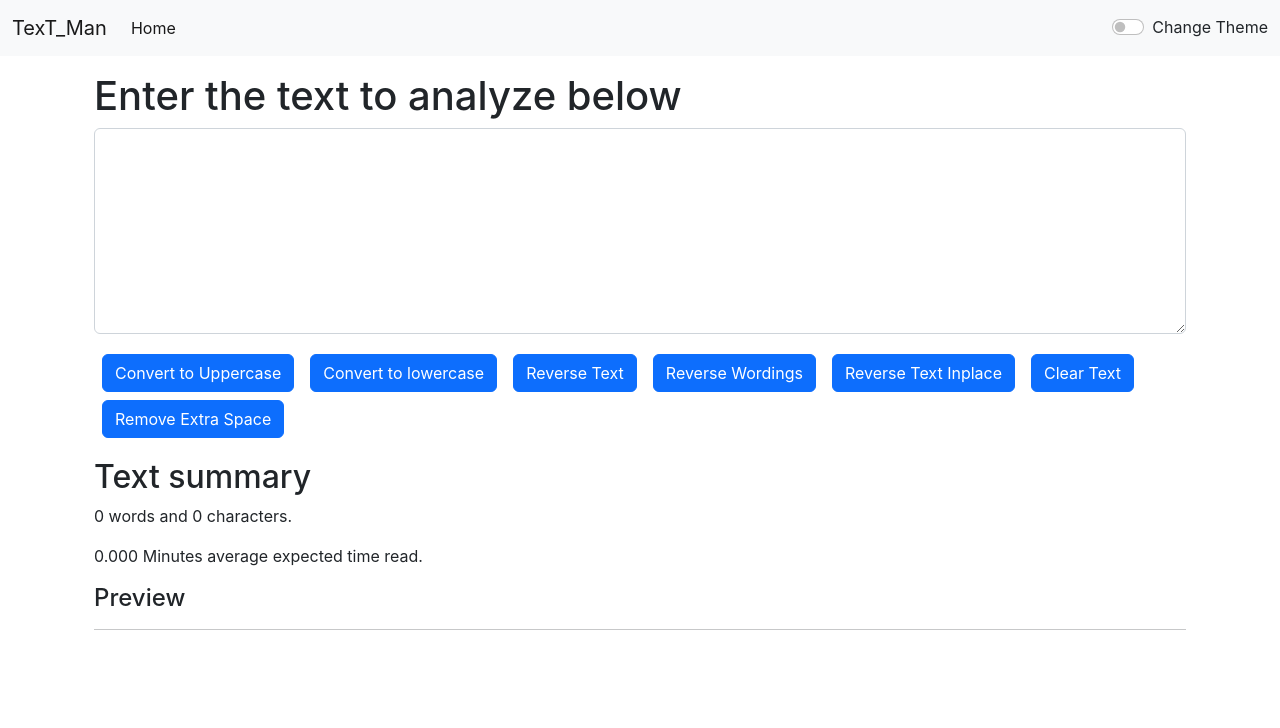
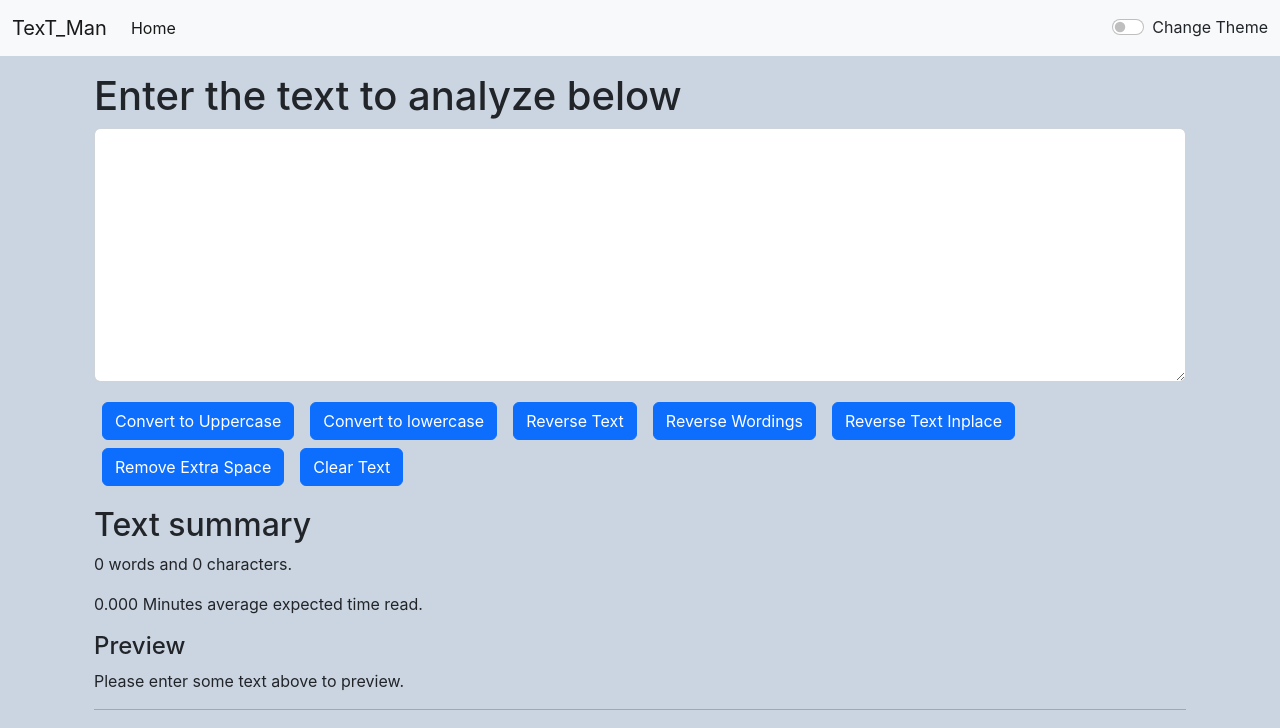
Before and after one commit to AmanChaturvedi24/TexT_Man, a React (Create React App) app in the folder my-app/: page / in a window 1280 px wide. Shown: the top 728 px of the page. Built offline with nearby package versions, Linux system fonts and the light colour scheme.

Commit message:
dark theme added

```diff
--- a/my-app/public/index.html
+++ b/my-app/public/index.html
@@ -16,9 +16,9 @@
 
     <title>React App</title>
   </head>
-  <body>
+  <body style = " background-color: #cbd5e1;">
     <div id="root"></div>
 
     <script src="https://cdn.jsdelivr.net/npm/bootstrap@5.2.2/dist/js/bootstrap.bundle.min.js" integrity="sha384-OERcA2EqjJCMA+/3y+gxIOqMEjwtxJY7qPCqsdltbNJuaOe923+mo//f6V8Qbsw3" crossorigin="anonymous"></script>
-  </body>
+  </bodystyle>
 </html>
--- a/my-app/src/App.js
+++ b/my-app/src/App.js
@@ -1,23 +1,28 @@
-import './App.css';
-import React, { useState } from 'react';
+import "./App.css";
+import React, { useState } from "react";
 
-import Textbox from './components/Textbox';
-import Navbar from './components/Navbar';
+import Textbox from "./components/Textbox";
+import Navbar from "./components/Navbar";
 function App() {
   const [mood, setmood] = useState("light");
-  const toggleHandle=()=>{
-    if(mood==="light")
-    setmood("dark")
-    else
-    setmood("light")
-  }
+
+  const toggleHandle = () => {
+    if (mood === "light") {
+      document.body.style.backgroundColor = "#0f172a";
+      setmood("dark");
+    } else {
+      document.body.style.backgroundColor = "#cbd5e1";
+
+      setmood("light");
+    }
+  };
   return (
     <>
-   <Navbar title='TexT_Man' mode={mood} toggleHandle={toggleHandle}/>
-   <div className="container my-3">
-    <Textbox heading="Enter the text to analyze below"/>
-    {/* <About/> */}
-   </div>
+      <Navbar title="TexT_Man" mode={mood} toggleHandle={toggleHandle} />
+      <div className="container my-3">
+        <Textbox heading="Enter the text to analyze below" mode={mood} />
+        {/* <About/> */}
+      </div>
     </>
   );
 }
--- a/my-app/src/components/Navbar.js
+++ b/my-app/src/components/Navbar.js
@@ -46,9 +46,8 @@ export default function Navbar(props) {
           </button>
         </form> */}
           <div
-            className={`form-check form-switch text-${
-              props.mode === "light" ? "dark" : "light"
-            }`}
+            className={`form-check form-switch text-${props.mode === "light" ? "dark" : "light"
+              }`}
           >
             <input
               className="form-check-input"
--- a/my-app/src/components/Textbox.js
+++ b/my-app/src/components/Textbox.js
@@ -1,102 +1,125 @@
 import React from "react";
-import { useState } from 'react';
+import { useState } from "react";
 
 export default function Textbox(props) {
-
   const UpperCaseclick = () => {
-
     let newText = Text.toUpperCase();
 
-    SetText(newText)
-  }
+    SetText(newText);
+  };
   const lowerCaseclick = () => {
-
     let newText = Text.toLowerCase();
 
-    SetText(newText)
-  }
+    SetText(newText);
+  };
   const clearClick = () => {
-
     let newText = "";
 
-    SetText(newText)
-  }
+    SetText(newText);
+  };
   const reverseWordingsClick = () => {
+    let newText = Text.split(" ").reverse().join(" ");
 
-   let newText=Text.split(" ").reverse().join(" ");
-
-    SetText(newText)
-  }
+    SetText(newText);
+  };
   const reverseWordingsInplaceClick = () => {
-
-    let newText=''
-    for(let i=Text.length-1;i>=0;i--)
-    {
+    let newText = "";
+    for (let i = Text.length - 1; i >= 0; i--) {
       newText += Text[i];
     }
     newText = newText.split(" ").reverse().join(" ");
-     SetText(newText)
-   }
+    SetText(newText);
+  };
   const reverseTextClick = () => {
-
-    let newText='';
-    for(let i=Text.length-1;i>=0;i--)
-    {
+    let newText = "";
+    for (let i = Text.length - 1; i >= 0; i--) {
       newText += Text[i];
     }
 
-     SetText(newText)
-   }
+    SetText(newText);
+  };
 
+  const removeSpace = () => {
+    let newText = Text.split(/[ ] + /).join(" ");
 
-   const removeSpace = () => {
-
-    let newText=Text.split(/[ ] + /).join(" ");
-
-     SetText(newText)
-   }
-
+    SetText(newText);
+  };
 
   const handleOnChange = (event) => {
-    SetText(event.target.value)
-  }
+    SetText(event.target.value);
+  };
   const [Text, SetText] = useState("");
-  const wordcnt=()=>{
-    if(Text==="")
-    return 0
-    else
-    return Text.split(" ").length
-  }
+  const wordcnt = () => {
+    if (Text === "") return 0;
+    else return Text.split(" ").length;
+  };
   return (
     <>
-      <div className="container">
+      <div
+        className={`container text-${props.mode === "light" ? "dark" : "light"
+          }`}
+      >
         <h1>{props.heading}</h1>
         <div className="mb-3">
           <textarea
             className="form-control"
             id="textbox"
+            style={{
+              backgroundColor: props.mode === "light" ? "white" : "#334155",
+              color: props.mode === "light" ? "black" : "white",
+            }}
             onChange={handleOnChange}
             value={Text}
-            rows={8}
+            rows={10}
             defaultValue={""}
           ></textarea>
         </div>
-        <button className="btn btn-primary mx-2 my-1" onClick={UpperCaseclick}>Convert to Uppercase</button>
-        <button className="btn btn-primary mx-2 my-1" onClick={lowerCaseclick}>Convert to lowercase</button>
-        <button className="btn btn-primary mx-2 my-1" onClick={reverseTextClick}>Reverse Text</button>
-        <button className="btn btn-primary mx-2 my-1" onClick={reverseWordingsClick}>Reverse Wordings</button>
-        <button className="btn btn-primary mx-2 my-1" onClick={reverseWordingsInplaceClick}>Reverse Text Inplace</button>
-        <button className="btn btn-primary mx-2 my-1" onClick={clearClick}>Clear Text</button>
-        <button className="btn btn-primary mx-2 my-1" onClick={removeSpace}>Remove Extra Space</button>
+        <button className="btn btn-primary mx-2 my-1" onClick={UpperCaseclick}>
+          Convert to Uppercase
+        </button>
+        <button className="btn btn-primary mx-2 my-1" onClick={lowerCaseclick}>
+          Convert to lowercase
+        </button>
+        <button
+          className="btn btn-primary mx-2 my-1"
+          onClick={reverseTextClick}
+        >
+          Reverse Text
+        </button>
+        <button
+          className="btn btn-primary mx-2 my-1"
+          onClick={reverseWordingsClick}
+        >
+          Reverse Wordings
+        </button>
+        <button
+          className="btn btn-primary mx-2 my-1"
+          onClick={reverseWordingsInplaceClick}
+        >
+          Reverse Text Inplace
+        </button>
+        <button className="btn btn-primary mx-2 my-1" onClick={removeSpace}>
+          Remove Extra Space
+        </button>
+        <button className="btn btn-primary mx-2 my-1" onClick={clearClick}>
+          Clear Text
+        </button>
       </div>
-      <div className="container my-3">
+      <div
+        className={`container my-3 text-${props.mode === "light" ? "dark" : "light"
+          }`}
+      >
         <h2>Text summary</h2>
-        <p>{wordcnt()} words and {Text.length} characters.</p>
-        <p>{(0.0032*wordcnt()).toFixed(3)} Minutes average expected time read.</p>
+        <p>
+          {wordcnt()} words and {Text.length} characters.
+        </p>
+        <p>
+          {(0.0032 * wordcnt()).toFixed(3)} Minutes average expected time read.
+        </p>
         <h4>Preview</h4>
-        <p>{Text}</p>
+        <p>{Text.length ? Text : "Please enter some text above to preview."}</p>
         <hr />
       </div>
     </>
-  )
+  );
 }
```
Also changed, not shown: my-app/src/components/About.js (+6 -6 lines).
